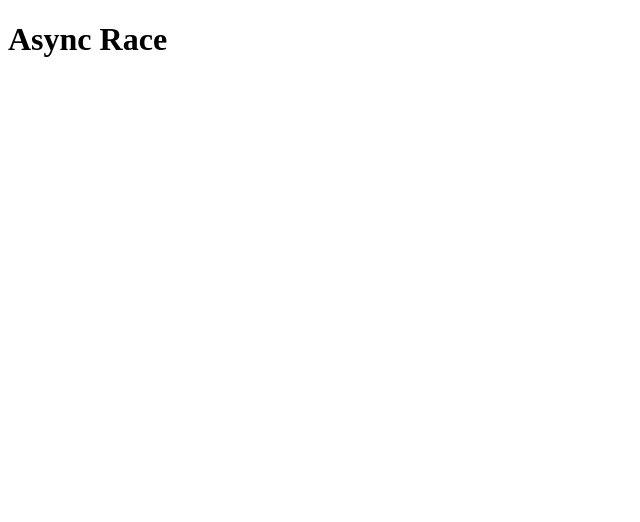
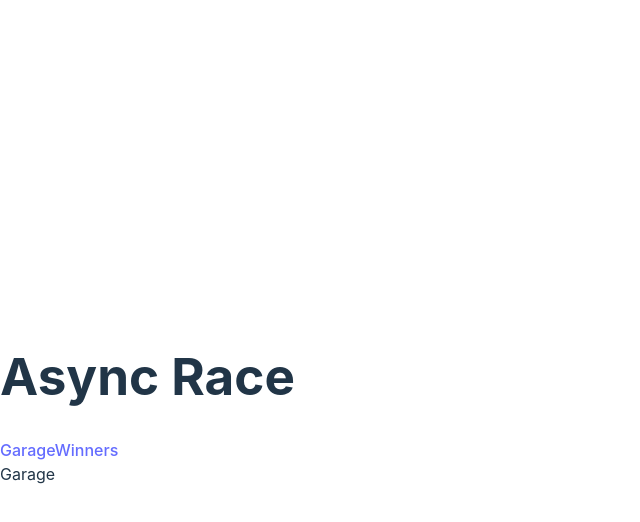
Before and after one commit to alenzija/async-race, a React (Vite) app: page / in a window 1280 px wide. Shown: the top 522 px of the page, without its empty margins (0-640 px from the left). Built offline with nearby package versions, Linux system fonts and the light colour scheme.

Commit message:
init: add react-router-dom

```diff
--- a/package.json
+++ b/package.json
@@ -12,7 +12,8 @@
   },
   "dependencies": {
     "react": "^18.2.0",
-    "react-dom": "^18.2.0"
+    "react-dom": "^18.2.0",
+    "react-router-dom": "^6.22.3"
   },
   "devDependencies": {
     "@types/react": "^18.2.66",
@@ -28,6 +29,7 @@
     "eslint-plugin-react-hooks": "^4.6.0",
     "eslint-plugin-react-refresh": "^0.4.6",
     "prettier": "^3.2.5",
+    "sass": "^1.75.0",
     "typescript": "^5.2.2",
     "vite": "^5.2.0"
   }
--- a/src/App.tsx
+++ b/src/App.tsx
@@ -1,3 +1,12 @@
+import { Link, Outlet } from 'react-router-dom';
+
 export const App = () => {
-  return <h1>Async Race</h1>;
+  return (
+    <>
+      <h1>Async Race</h1>
+      <Link to="/garage">Garage</Link>
+      <Link to="/winners">Winners</Link>
+      <Outlet />
+    </>
+  );
 };
--- a/src/main.tsx
+++ b/src/main.tsx
@@ -1,9 +1,15 @@
 import React from 'react';
 import ReactDOM from 'react-dom/client';
-import { App } from './App';
+import { RouterProvider, createBrowserRouter } from 'react-router-dom';
+
+import { routes } from './routes';
+
+import './index.css';
+
+const router = createBrowserRouter(routes);
 
 ReactDOM.createRoot(document.getElementById('root')!).render(
   <React.StrictMode>
-    <App />
+    <RouterProvider router={router} />
   </React.StrictMode>
 );
--- /dev/null
+++ b/src/pages/garage/Garage.tsx
@@ -0,0 +1,5 @@
+import './garage.scss';
+
+export const Garage = () => {
+  return <div>Garage</div>;
+};
--- /dev/null
+++ b/src/pages/garage/index.ts
@@ -0,0 +1 @@
+export { Garage } from './Garage';
--- /dev/null
+++ b/src/pages/winners/Winners.tsx
@@ -0,0 +1,5 @@
+import './winners.scss';
+
+export const Winners = () => {
+  return <div>Winners</div>;
+};
--- /dev/null
+++ b/src/pages/winners/index.ts
@@ -0,0 +1 @@
+export { Winners } from './Winners';
--- /dev/null
+++ b/src/routes.tsx
@@ -0,0 +1,25 @@
+import { App } from './App';
+import { Garage } from './pages/garage';
+import { Winners } from './pages/winners';
+
+export const routes = [
+  {
+    path: '/',
+    element: <App />,
+    children: [
+      {
+        index: true,
+        element: <Garage />,
+      },
+      {
+        index: true,
+        path: 'garage',
+        element: <Garage />,
+      },
+      {
+        path: 'winners',
+        element: <Winners />,
+      },
+    ],
+  },
+];
--- a/tsconfig.json
+++ b/tsconfig.json
@@ -7,6 +7,7 @@
     "esModuleInterop": true,
     "allowSyntheticDefaultImports": true,
     "strict": true,
+    "noImplicitAny": true,
     "forceConsistentCasingInFileNames": true,
     "noFallthroughCasesInSwitch": true,
     "module": "ESNext",
```
Also changed, not shown: src/pages/garage/garage.scss (added), src/pages/winners/winners.scss (added), 1 other file (tests, documents, lock files or other folders).
